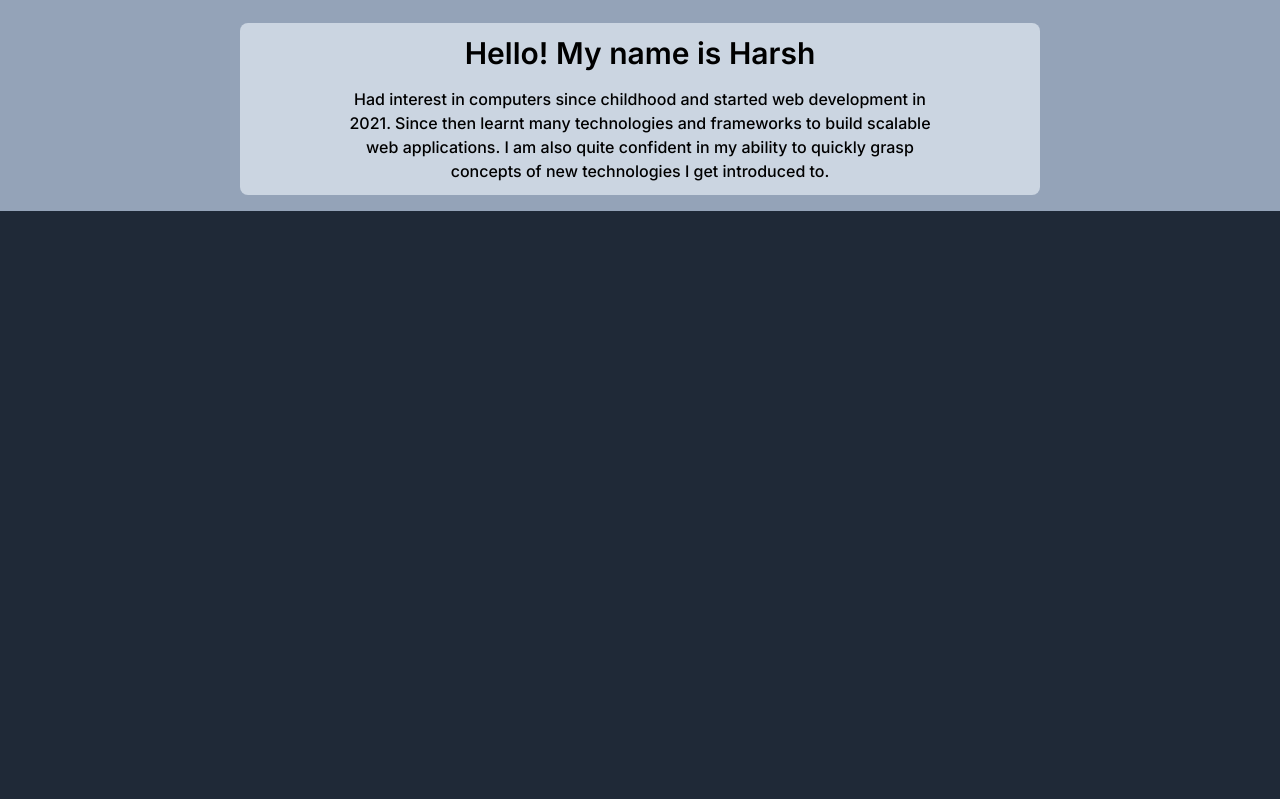
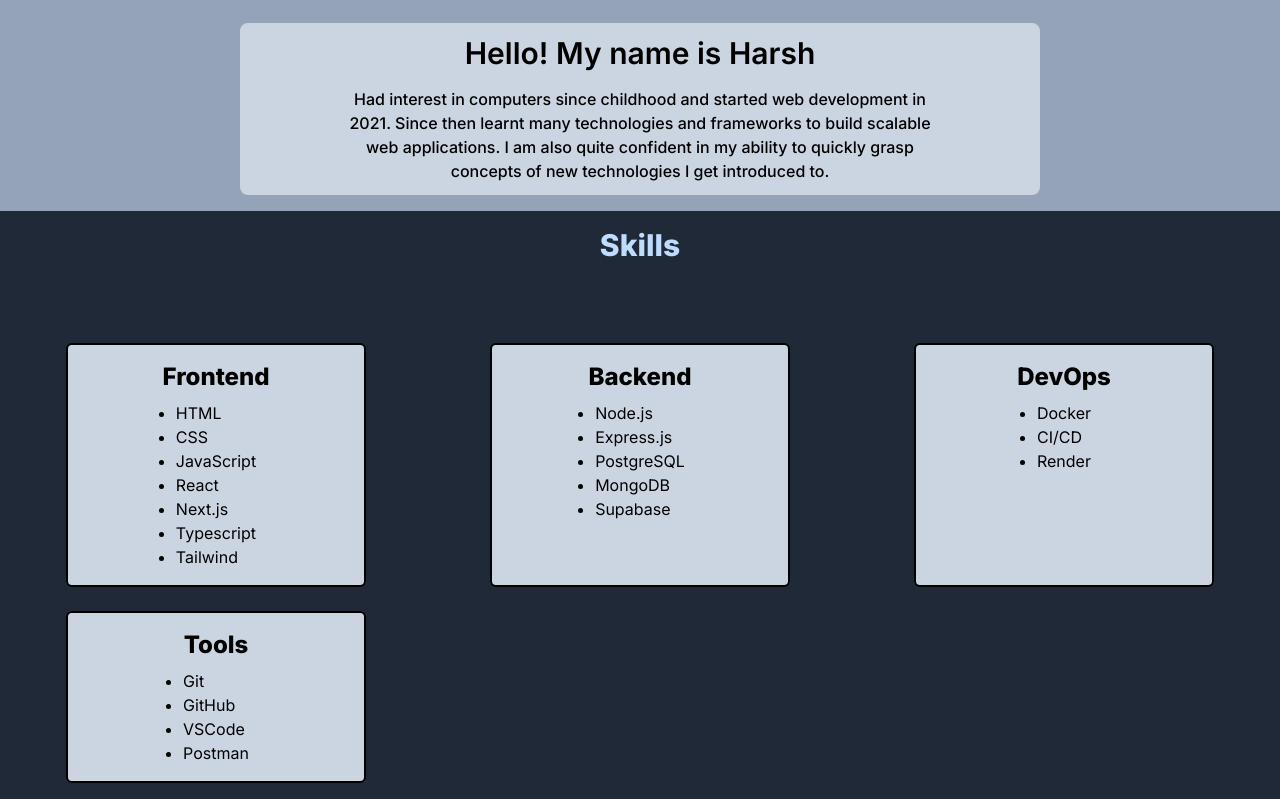
Before and after one commit to 10234567Z/My-Portfolio, a Next.js app: page / in a window 1280 px wide. Shown: the part 603-1402 px from the top of the page. Before the commit the page ends 814 px from the top, so only its background shows below. Built offline with nearby package versions, Linux system fonts and the light colour scheme.

Commit message:
Add skills section in home page

```diff
--- a/src/app/components/navbar.tsx
+++ b/src/app/components/navbar.tsx
@@ -28,7 +28,7 @@ export default function Navbar() {
                 <div className="relative flex items-center justify-between h-16">
                     <div className="flex-1 flex items-center justify-center md:items-stretch md:justify-start">
                         <div className="flex space-x-4">
-                            <h3 className="text-white">Harsh Suthar</h3>
+                            <h2 className="text-white">Harsh Suthar</h2>
                         </div>
                     </div>
                     <div className="flex-1 flex items-center justify-center md:items-stretch md:justify-start">
--- /dev/null
+++ b/src/app/components/skills.tsx
@@ -0,0 +1,53 @@
+export default function Skills() {
+    return (
+        <>
+            <div className="flex flex-col h-[100%] items-center justify-start gap-2 bg-slate-300 p-4 rounded-md min-w-[300px] border-black border-solid border-2">
+                <h2 className="text-2xl text-black font-extrabold">Frontend</h2>
+                <div className="flex flex-row items-center justify-center gap-2">
+                    <ul className=" list-disc">
+                        <li>HTML</li>
+                        <li>CSS</li>
+                        <li>JavaScript</li>
+                        <li>React</li>
+                        <li>Next.js</li>
+                        <li>Typescript</li>
+                        <li>Tailwind</li>
+                    </ul>
+                </div>
+            </div>
+            <div className="flex flex-col h-[100%] items-center justify-start gap-2 bg-slate-300 p-4 rounded-md min-w-[300px] border-black border-solid border-2">
+                <h2 className="text-2xl text-black font-extrabold">Backend</h2>
+                <div className="flex flex-row items-center justify-center gap-2">
+                    <ul className=" list-disc">
+                        <li>Node.js</li>
+                        <li>Express.js</li>
+                        <li>PostgreSQL</li>
+                        <li>MongoDB</li>
+                        <li>Supabase</li>
+                    </ul>
+                </div>
+            </div>
+            <div className="flex flex-col h-[100%] items-center justify-start gap-2 bg-slate-300 p-4 rounded-md min-w-[300px] border-black border-solid border-2">
+                <h2 className="text-2xl text-black font-extrabold">DevOps</h2>
+                <div className="flex flex-row items-center justify-center gap-2">
+                    <ul className=" list-disc">
+                        <li>Docker</li>
+                        <li>CI/CD</li>
+                        <li>Render</li>
+                    </ul>
+                </div>
+            </div>
+            <div className="flex flex-col h-[100%] items-center justify-start gap-2 bg-slate-300 p-4 rounded-md min-w-[300px] border-black border-solid border-2">
+                <h2 className="text-2xl text-black font-extrabold">Tools</h2>
+                <div className="flex flex-row items-center justify-center gap-2">
+                    <ul className=" list-disc">
+                        <li>Git</li>
+                        <li>GitHub</li>
+                        <li>VSCode</li>
+                        <li>Postman</li>
+                    </ul>
+                </div>
+            </div>
+        </>
+    )
+}
--- a/src/app/page.tsx
+++ b/src/app/page.tsx
@@ -1,15 +1,20 @@
 import Introduction from "./components/introduction";
 import Navbar from "./components/navbar";
+import Skills from "./components/skills";
 
-export default function Home(){
+export default function Home() {
   return (
     <>
-     <Navbar/>
-     <main className="w-full h-full">
+      <Navbar />
+      <main className="w-full h-full">
         <section className="flex flex-col items-center justify-center p-4 gap-6 bg-slate-400 pt-16">
-          <Introduction/>
+          <Introduction />
         </section>
-     </main>
+        <h3 className="text-3xl text-center font-extrabold p-4 text-blue-200">Skills</h3>
+        <section className=" grid grid-cols-auto-fit-300 gap-6 p-4 pt-16 place-items-center">
+          <Skills />
+        </section>
+      </main>
     </>
   )
 }
--- a/tailwind.config.ts
+++ b/tailwind.config.ts
@@ -44,9 +44,16 @@ const config: Config = {
         }
       },
       animation: {
-        slideDown : 'slideDown 0.5s ease-in-out',
-        fadeIn: 'fadeIn 0.8s ease-in-out',
-        slideIn: 'slideIn 0.8s ease-in-out',
+        slideDown : 'slideDown 1s ease-in-out',
+        fadeIn: 'fadeIn 1s ease-in-out',
+        slideIn: 'slideIn 0.8s linear',
+      },
+      gridTemplateColumns: {
+        'auto-fill-300': 'repeat(auto-fill, minmax(300px, 1fr))',
+        'auto-fit-300': 'repeat(auto-fit, minmax(300px, 1fr))',
+      },
+      gridTemplateRows: {
+        'half': '50% 50%',
       },
     },
   },
```
